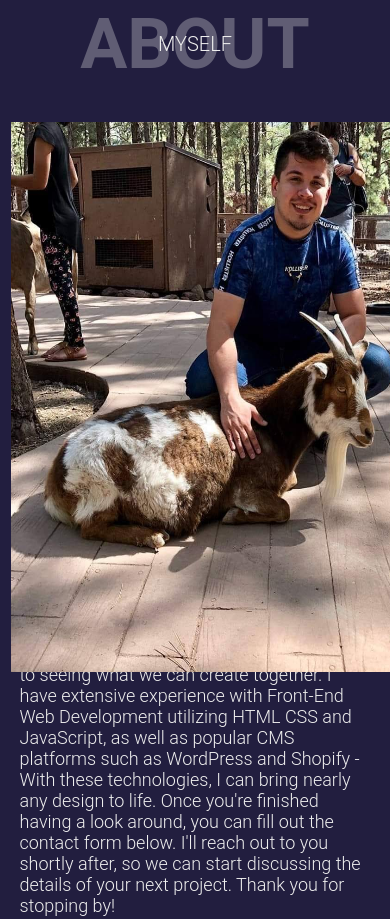
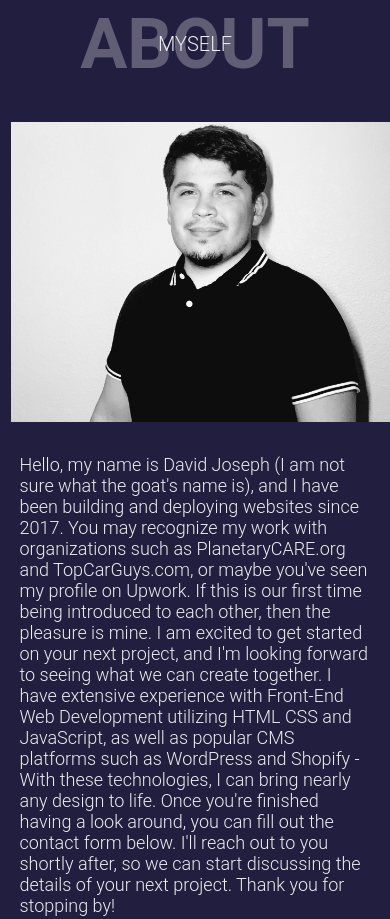
Before and after one commit to Dc-devRex/Portfolio_2021, a plain HTML site: page index.html in a window 390 px wide. Shown: the part 800-1719 px from the top of the page. Drawn offline with nearby package versions, Linux system fonts and the light colour scheme.

Commit message:
updated html
updated html for mobile responsive profile image

```diff
--- a/index.html
+++ b/index.html
@@ -51,7 +51,8 @@
     <section class="about" id="about">
         <div class="container">
             <div class="profile-img">
-                <img height="550" width="100" src="images/goat.JPG" alt="">
+                <img class="visible-mobile" height="550" width="100" src="images/mobile_img.JPG" alt="">
+                <img class="hidden-mobile" height="550" width="100" src="images/goat.JPG" alt="">
             </div>
             <div class="about-details">
                 <div class="about-heading">
```
